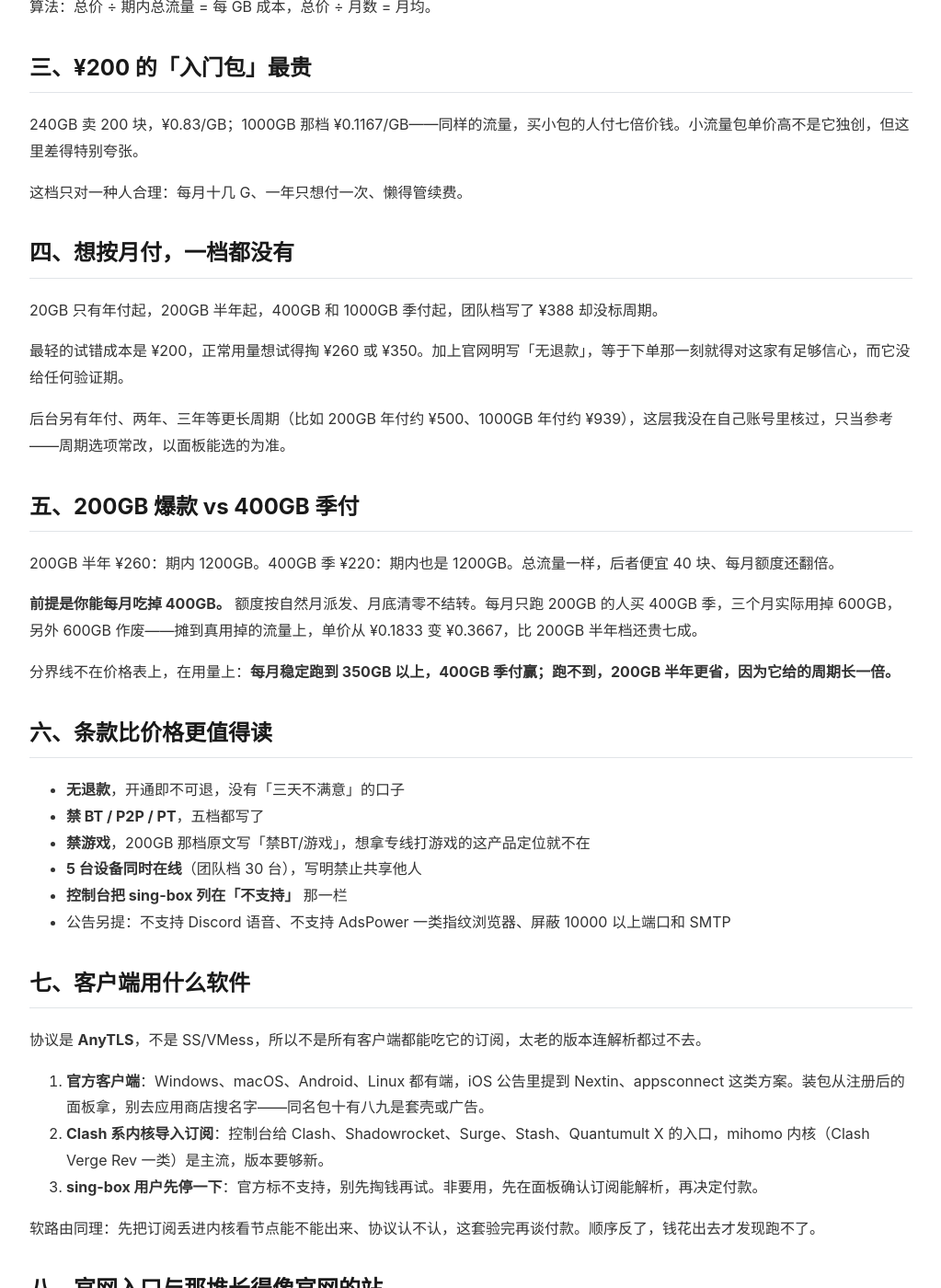
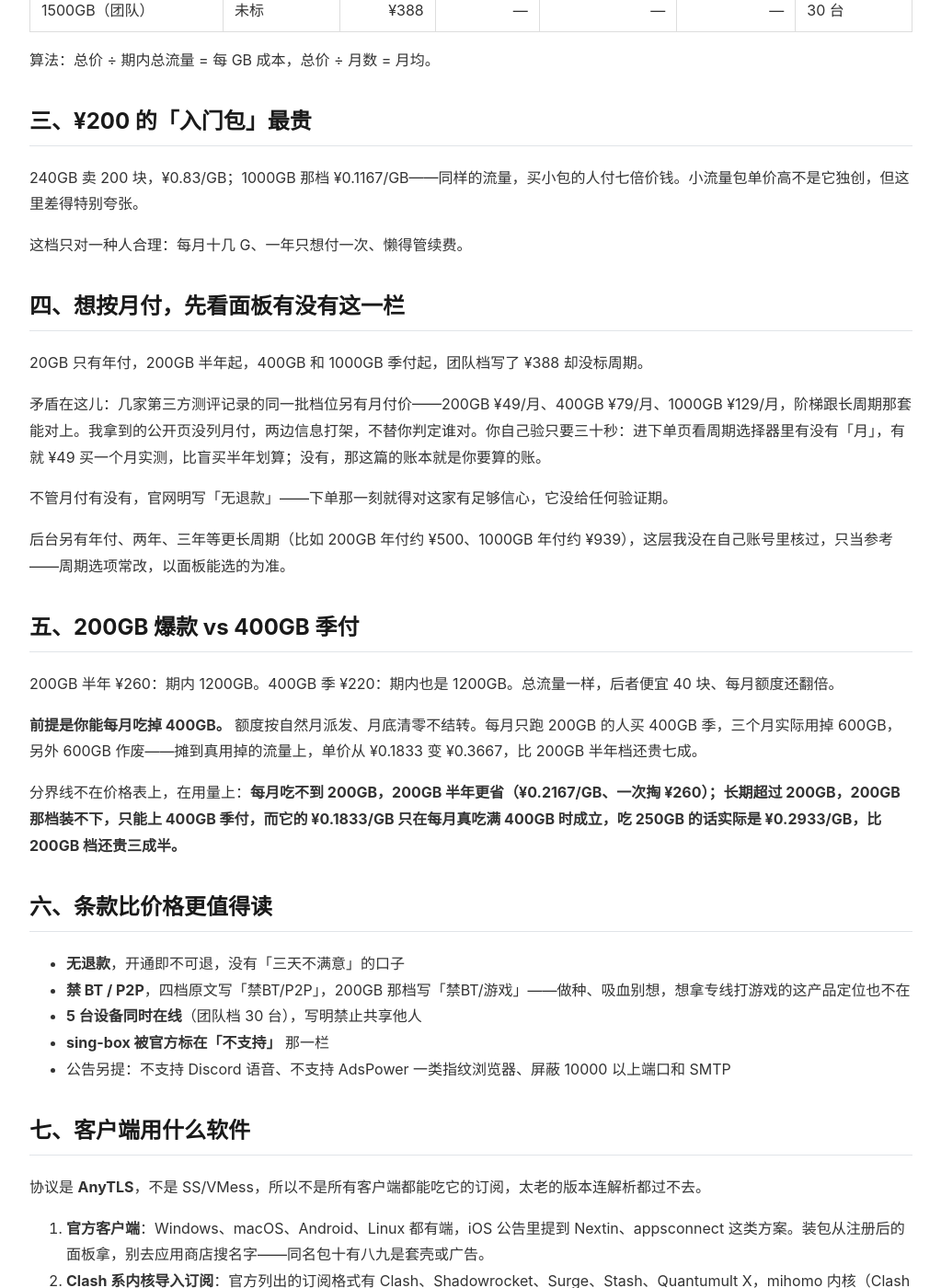
Before and after one commit to yezuofan/free-internet-guide, a Jekyll site: the page built from getting-started/boostnet-review-2026.md, in a window 1280 px wide and 1400 px high, scrolled down 1013 px. Shown: the whole window at 92% size, without its empty margins (128-1151 px from the left). Built offline with Jekyll 4.4.1, drawn with Linux system fonts in a browser that asks for light colours; our own code applies the rules of GitHub Pages for plain Markdown files; some of the changed text lies outside the part shown.

Commit message:
QA fix: mirror BoostNet review corrections (reset packs, monthly-period claim, crossover logic, clause wording)

```diff
--- a/getting-started/boostnet-review-2026.md
+++ b/getting-started/boostnet-review-2026.md
@@ -10,9 +10,9 @@
 
 ## 一、太长不看
 
-1. **五档全是一次付款，没有月付。** 20GB 年付 ¥200、200GB 半年 ¥260、400GB 季 ¥220、1000GB 季 ¥350，团队档 ¥388（周期标注是空的）。
-2. **20GB 那档 ¥0.83/GB，是这五档里最贵的。** 只适合每月十几 G、一年只想掏一次钱的人。
-3. **1000GB 季 ¥350 单价最低，¥0.1167/GB**，但要一次掏 350、锁三个月。想先买一个月试试的人，这家没有路。
+1. **20GB 那档只能年付，其余几档我拿到的周期是半年/季付起。** 20GB 年付 ¥200、200GB 半年 ¥260、400GB 季 ¥220、1000GB 季 ¥350，团队档 ¥388（周期标注是空的）。第三方测评记录里这几档另有月付价（200GB ¥49/月），面板上有没有月付，下单前先确认。
+2. **20GB 那档 ¥0.83/GB，是这五档里最贵的，单价是 1000GB 那档的七倍。** 只适合每月十几 G、一年只想掏一次钱的人。
+3. **1000GB 季 ¥350 在能算出单价的四档里最低，¥0.1167/GB**，但要一次掏 350、锁三个月。想先按月试的，先去面板看周期选择器里有没有「月」。
 
 ## 二、五档摊开
 
@@ -34,11 +34,13 @@
 
 这档只对一种人合理：每月十几 G、一年只想付一次、懒得管续费。
 
-## 四、想按月付，一档都没有
+## 四、想按月付，先看面板有没有这一栏
 
-20GB 只有年付起，200GB 半年起，400GB 和 1000GB 季付起，团队档写了 ¥388 却没标周期。
+20GB 只有年付，200GB 半年起，400GB 和 1000GB 季付起，团队档写了 ¥388 却没标周期。
 
-最轻的试错成本是 ¥200，正常用量想试得掏 ¥260 或 ¥350。加上官网明写「无退款」，等于下单那一刻就得对这家有足够信心，而它没给任何验证期。
+矛盾在这儿：几家第三方测评记录的同一批档位另有月付价——200GB ¥49/月、400GB ¥79/月、1000GB ¥129/月，阶梯跟长周期那套能对上。我拿到的公开页没列月付，两边信息打架，不替你判定谁对。你自己验只要三十秒：进下单页看周期选择器里有没有「月」，有就 ¥49 买一个月实测，比盲买半年划算；没有，那这篇的账本就是你要算的账。
+
+不管月付有没有，官网明写「无退款」——下单那一刻就得对这家有足够信心，它没给任何验证期。
 
 后台另有年付、两年、三年等更长周期（比如 200GB 年付约 ¥500、1000GB 年付约 ¥939），这层我没在自己账号里核过，只当参考——周期选项常改，以面板能选的为准。
 
@@ -48,15 +50,14 @@
 
 **前提是你能每月吃掉 400GB。** 额度按自然月派发、月底清零不结转。每月只跑 200GB 的人买 400GB 季，三个月实际用掉 600GB，另外 600GB 作废——摊到真用掉的流量上，单价从 ¥0.1833 变 ¥0.3667，比 200GB 半年档还贵七成。
 
-分界线不在价格表上，在用量上：**每月稳定跑到 350GB 以上，400GB 季付赢；跑不到，200GB 半年更省，因为它给的周期长一倍。**
+分界线不在价格表上，在用量上：**每月吃不到 200GB，200GB 半年更省（¥0.2167/GB、一次掏 ¥260）；长期超过 200GB，200GB 那档装不下，只能上 400GB 季付，而它的 ¥0.1833/GB 只在每月真吃满 400GB 时成立，吃 250GB 的话实际是 ¥0.2933/GB，比 200GB 档还贵三成半。**
 
 ## 六、条款比价格更值得读
 
 - **无退款**，开通即不可退，没有「三天不满意」的口子
-- **禁 BT / P2P / PT**，五档都写了
-- **禁游戏**，200GB 那档原文写「禁BT/游戏」，想拿专线打游戏的这产品定位就不在
+- **禁 BT / P2P**，四档原文写「禁BT/P2P」，200GB 那档写「禁BT/游戏」——做种、吸血别想，想拿专线打游戏的这产品定位也不在
 - **5 台设备同时在线**（团队档 30 台），写明禁止共享他人
-- **控制台把 sing-box 列在「不支持」** 那一栏
+- **sing-box 被官方标在「不支持」** 那一栏
 - 公告另提：不支持 Discord 语音、不支持 AdsPower 一类指纹浏览器、屏蔽 10000 以上端口和 SMTP
 
 ## 七、客户端用什么软件
@@ -64,7 +65,7 @@
 协议是 **AnyTLS**，不是 SS/VMess，所以不是所有客户端都能吃它的订阅，太老的版本连解析都过不去。
 
 1. **官方客户端**：Windows、macOS、Android、Linux 都有端，iOS 公告里提到 Nextin、appsconnect 这类方案。装包从注册后的面板拿，别去应用商店搜名字——同名包十有八九是套壳或广告。
-2. **Clash 系内核导入订阅**：控制台给 Clash、Shadowrocket、Surge、Stash、Quantumult X 的入口，mihomo 内核（Clash Verge Rev 一类）是主流，版本要够新。
+2. **Clash 系内核导入订阅**：官方列出的订阅格式有 Clash、Shadowrocket、Surge、Stash、Quantumult X，mihomo 内核（Clash Verge Rev 一类）是主流，版本要够新。
 3. **sing-box 用户先停一下**：官方标不支持，别先掏钱再试。非要用，先在面板确认订阅能解析，再决定付款。
 
 软路由同理：先把订阅丢进内核看节点能不能出来、协议认不认，这套验完再谈付款。顺序反了，钱花出去才发现跑不了。
@@ -95,19 +96,19 @@
 
 **适合：** 用量中大、能一次掏三个月、明确不做 BT/PT/游戏的人；主力已稳定、想加一条 IEPL 线路兜底的（季付承诺不长，跑不通当交学费）；每月十几 G、一年只想付一次的（20GB 年付 ¥200）。
 
-**别碰：** 想按月试水的（最轻 ¥200 起）；玩游戏、要 Discord 语音、跑 BT/PT 的（条款直接写着不支持）；家里超过五台设备的；习惯 sing-box 不打算换的；只看单价的。
+**别碰：** 想按月试水又懒得看周期选择器的（20GB 只能年付，¥200 起；其它档能不能月付进下单页确认）；玩游戏、要 Discord 语音、跑 BT/PT 的（条款直接写着不支持）；家里超过五台设备的；习惯 sing-box 不打算换的；只看单价的。
 
 ## 十一、常见问题
 
 **Q：BoostNet 靠谱吗？会不会跑路？** 能给的是事实不是结论：官网可访问、套餐页与公告可读；公开渠道没搜到集中性跑路反馈，10 月下旬还有第三方在做逐档核对。但那只说明「现在在运营」。建议跟对待所有长周期产品一样——别把承诺期拉到超过你能承受的损失，半年比一年稳，季付比半年稳。
 
-**Q：首页月价和实际付款为什么差这么多？** 首页展示折算月价，实际可选周期里没有月付。200GB 半年付 ¥260 折合 ¥43.33/月，但第一次实际支付是 ¥260。看价格先确认「最短付款周期」，那才是你要掏的钱。
+**Q：首页月价和实际付款为什么差这么多？** 首页展示的常是折算月价。200GB 半年付 ¥260 折合 ¥43.33/月，但第一次实际支付 ¥260；就算有 ¥49/月 的月付档，折下来 ¥0.245/GB，也比半年档的 ¥0.2167 贵。看价格先确认「最短付款周期」，那才是你要掏的钱。
 
 **Q：Team 档 ¥388 能买吗？** 周期字段是空的，口径问不到。买前务必在面板确认是月付还是别的——按年算和按月算，用途和价格完全不同。字段没写清的地方，别按最好的可能理解。
 
 **Q：用 Clash 能连吗？** 能，内核要够新。先从控制台导入订阅、看节点能否解析，再谈稳定性；旧内核报错先升级客户端，别怀疑订阅坏了。
 
-**Q：值不值得续费？** 看第一个周期跑得怎样。续费是加时长、不自动补回当月用完的流量，重置包另算钱（五档 ¥50、¥80、¥130、¥388 一次，当月生效不结转）。一个季度买两次重置包，说明档位买小了，跳一档比买重置包划算。
+**Q：值不值得续费？** 看第一个周期跑得怎样。续费是加时长、不自动补回当月用完的流量，重置包另算钱（20GB ¥17、200GB ¥50、400GB ¥80、1000GB ¥130、团队 ¥388，一次一买、当月生效不结转）。一个季度买两次重置包，说明档位买小了，跳一档比买重置包划算。
 
 ## 相关阅读
 
```
